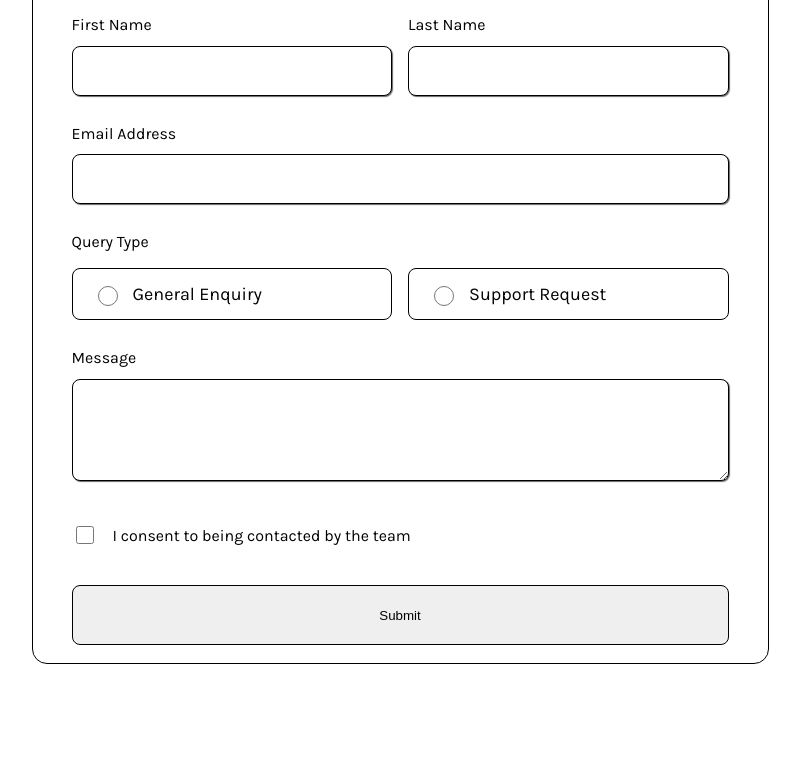
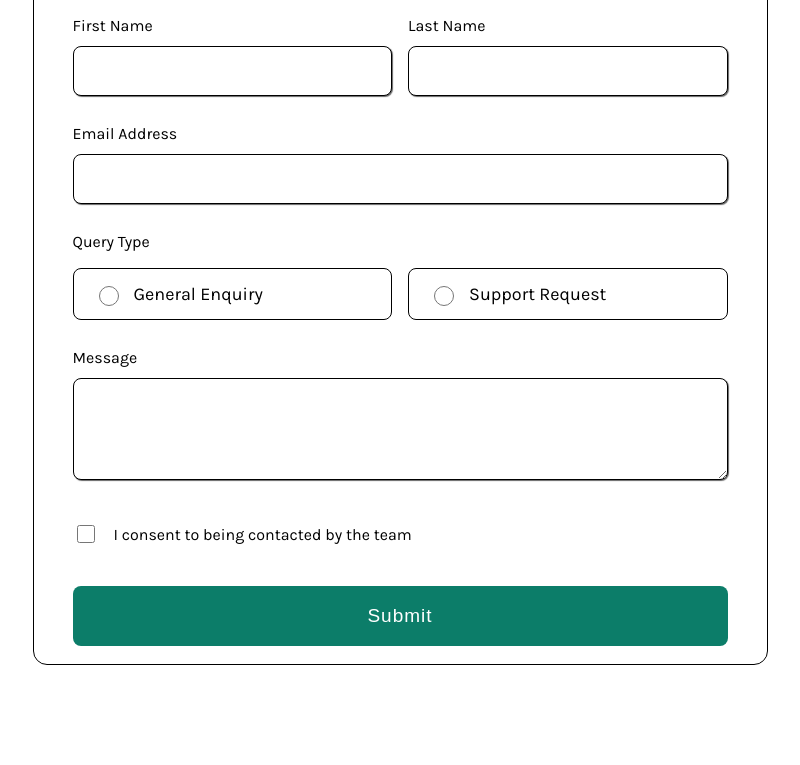
Before and after one commit to aymenthedeveloper/contact-form, a plain HTML site: page index.html in a window 1280 px wide. Shown: the part 219-984 px from the top of the page, without its empty margins (240-1040 px from the left). Drawn offline with Linux system fonts and the light colour scheme.

Commit message:
removed some repeated code and did some refactoring

```diff
--- a/index.html
+++ b/index.html
@@ -17,21 +17,21 @@
       </h1>
       <div class="form-fields">
 
-        <div class="input-group">
+        <div class="input-group fname-input">
           <label for="First-Name">First Name</label>
           <input type="text" id="First-Name" required>
           <div class="error">
             This field is required
           </div>
         </div>
-        <div class="input-group">
+        <div class="input-group lname-input">
           <label for="Last-Name">Last Name</label>
           <input type="text" id="Last-Name" required>
           <div class="error">
             This field is required
           </div>
         </div>
-        <div class="input-group">
+        <div class="input-group email-input">
           <label for="Email-Address">Email Address</label>
           <input type="text" id="Email-Address" required>
           <div class="error">
@@ -39,7 +39,7 @@
             This field is required
           </div>
         </div>
-        <div class="input-group">
+        <div class="input-group query-input">
           <label for="">Query Type</label>
           <div class="query-type">
             <input type="radio" id="General-Enquiry" name="query" required>
@@ -53,16 +53,16 @@
             Please select a query type
           </div>
         </div>
-        <div class="input-group">
+        <div class="input-group message-input">
           <label for="Message">Message</label>
             <textarea name="" id="Message"></textarea>
           <div class="error">
             This field is required
           </div>
         </div>
-        <div class="input-group">
-          <input type="checkbox" required>
-          <label for="">I consent to being contacted by the team</label>
+        <div class="input-group consent-input">
+          <input type="checkbox" id="Consent" required>
+          <label for="Consent">I consent to being contacted by the team</label>
           <div class="error">
             To submit this form, please consent to being contacted
           </div>
--- a/style.css
+++ b/style.css
@@ -3,7 +3,6 @@
   src: url(./fonts/Karla-VariableFont_wght.ttf);
   font-style: normal;
 }
-
 :root{
   /* primary */
   --Green-200: hsl(148, 38%, 91%);
@@ -19,7 +18,6 @@ body{
   margin: 0;
 }
 main{
-  outline: 1px solid #555;
   max-width: 1440px;
   box-sizing: border-box;
   display: flex;
@@ -31,13 +29,11 @@ main{
 main .form-container{
   width: 735px;
   margin-top: 8rem;
-  padding-block: 18px;
-  padding-inline: 39px;
+  padding: 18px 39px;
   border-radius: 14px;
   box-sizing: border-box;
-  outline: 1px solid black;
+  border: 1px solid black;
 }
-
 main .form-container h1{
   font-size: 1.9rem;
   margin-bottom: 32px;
@@ -47,79 +43,76 @@ main .form-container .form-fields{
   grid-template-columns: repeat(2, 1fr);
   gap: 28px 16px;
 }
-
 main .form-container .form-fields .input-group{
   display: grid;
-  row-gap: 12px;
+  row-gap: 11px;
 }
 main .form-container .form-fields .input-group .error{
   display: none;
 }
 main .form-container .form-fields .input-group input[type="text"]{
   min-height: 46px;
-  border-radius: 8px;
   border: 1px solid;
   padding-inline: 20px;
   box-shadow: 1px 1px 1px rgba(0, 0, 0, 0.6);
 }
-main .form-container .form-fields .input-group:nth-child(3){
-  grid-column: span 2;
+main .form-container .form-fields .email-input{
   row-gap: 11px;
 }
-main .form-container .form-fields .input-group:nth-child(4){
-  grid-column: span 2;
+main .form-container .form-fields .query-input{
   grid-template-columns: repeat(2, 1fr);
   gap: 17px 16px;
 }
-main .form-container .form-fields .input-group:nth-child(4) label{
+main .form-container .form-fields :is(.email-input, .query-input, .query-input label, .message-input, .consent-input, .submit){
   grid-column: span 2;
 }
-main .form-container .form-fields .input-group:nth-child(4) .query-type{
+main .form-container .form-fields :is(.submit, .message-input textarea, .query-input .query-type, .input-group input[type="text"]){
+  border-radius: 8px;
+}
+main .form-container .form-fields .query-input .query-type{
   border: 1px solid;
   min-height: 50px;
   display: flex;
   align-items: center;
   padding-inline: 20px;
-  border-radius: 8px;
   column-gap: 12px;
-
 }
-main .form-container .form-fields .input-group:nth-child(4) .query-type input{
+main .form-container .form-fields .query-input .query-type input{
   --size: 20px;
   width: var(--size);
   height: var(--size);
 }
-main .form-container .form-fields .input-group:nth-child(4) .query-type input,
-main .form-container .form-fields .input-group:nth-child(4) .query-type label{
+main .form-container .form-fields .query-input .query-type input,
+main .form-container .form-fields .query-input .query-type label{
   font-size: 18px;
   cursor: pointer;
 }
-main .form-container .form-fields .input-group:nth-child(5){
-  grid-column: span 2;
-}
-main .form-container .form-fields .input-group:nth-child(5) textarea{
-  border-radius: 8px;
+main .form-container .form-fields .message-input textarea{
   border: 1px solid;
   box-shadow: 1px 1px 1px rgba(0, 0, 0, 0.6);
   min-height: 102px;
   padding: 12px 20px;
   box-sizing: border-box;
 }
-main .form-container .form-fields .input-group:nth-child(6){
+main .form-container .form-fields .consent-input{
   display: flex;
   align-items: center;
   margin-block: 14px 10px;
   column-gap: 16px;
-  grid-column: span 2;
 }
-main .form-container .form-fields .input-group:nth-child(6) input{
+main .form-container .form-fields .consent-input input{
   --size: 18px;
   width: var(--size);
   height: var(--size);
+  cursor: pointer;
 }
 main .form-container .form-fields .submit{
-  grid-column: span 2;
   min-height: 60px;
-  border-radius: 8px;
-  border: 1px solid black;
+  border: none;
+  font-size: 19px;
+  letter-spacing: 1px;
+  cursor: pointer;
+  margin-top: 2px;
+  color: white;
+  background-color: var(--Green-600);
 }
```
